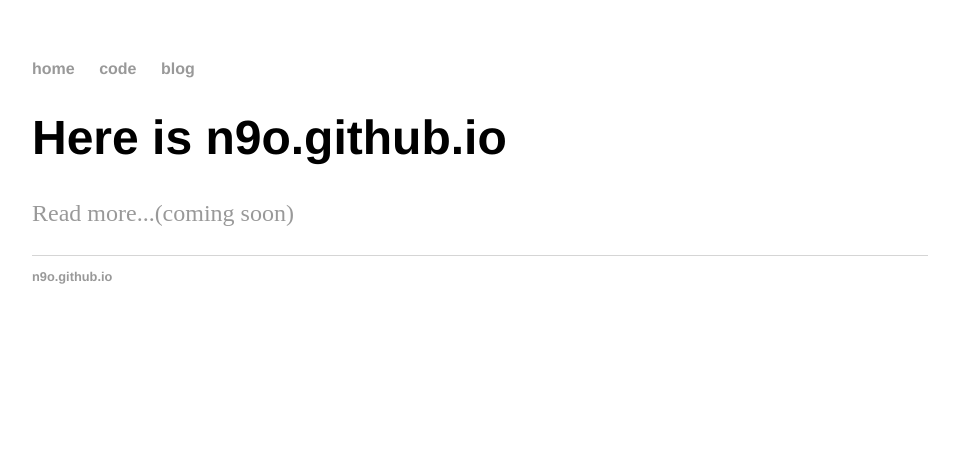
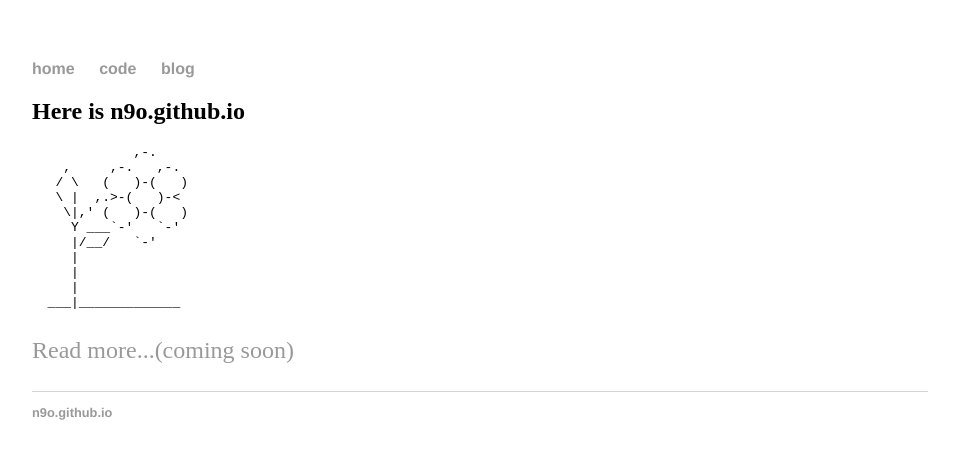
Before and after one commit to n9o/n9o, a Jekyll site: the page built from index.html, in a window 1280 px wide. Shown: the top 459 px of the page, without its empty margins (160-1119 px from the left). Built offline with Jekyll 4.4.1, drawn with Linux system fonts in a browser that asks for light colours.

Commit message:
Update index.html

```diff
--- a/index.html
+++ b/index.html
@@ -3,6 +3,18 @@ layout: default
 title: n9o.github.io
 ---
 <div class="blurb">
-  <h1>Here is n9o.github.io</h1>
+  <h2>Here is n9o.github.io</h2>
+  <pre>             ,-.
+    ,     ,-.   ,-.
+   / \   (   )-(   )
+   \ |  ,.&gt;-(   )-&lt;
+    \|,' (   )-(   )
+     Y ___`-'   `-'
+     |/__/   `-'
+     |
+     |
+     |
+  ___|_____________
+</pre>
   <p><a href="/about">Read more...(coming soon)</a></p>
 </div><!-- /.blurb -->
```
